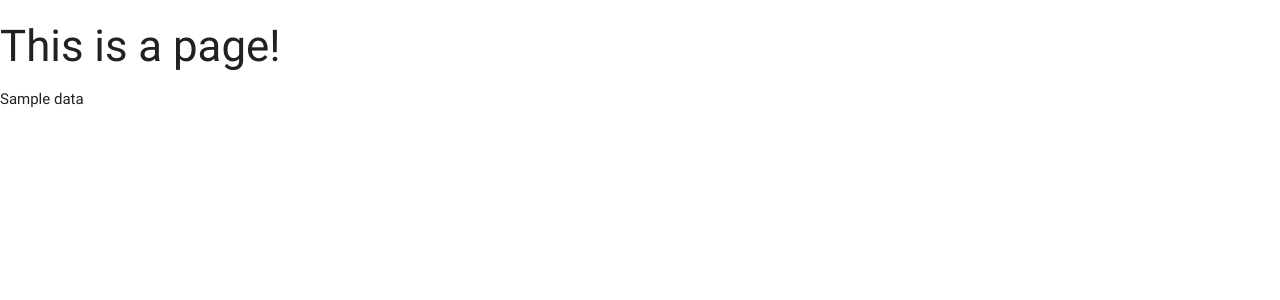
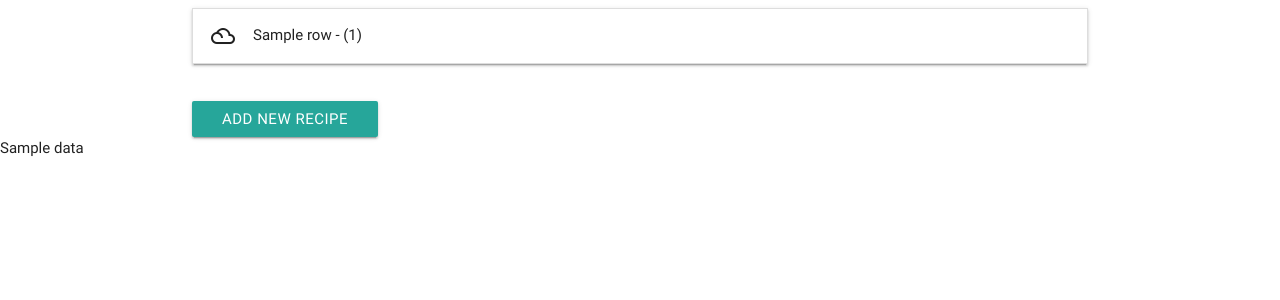
Before and after one commit to GarethMellon/data-centric-project, a Flask app: template templates/index.html in a window 1280 px wide. Shown: the top 300 px of the page. Run offline with Flask 2, Linux system fonts and the light colour scheme; the template is opened without the code that fills it: most values are stand-ins (such as "Sample title", 1, 10 or a date in 2020).

Commit message:
Added basic landing page displaying data

```diff
--- a/app.py
+++ b/app.py
@@ -26,11 +26,11 @@ def select_data(sql):
 
 @app.route('/')
 def index():
-    sql="select count(course.name), course.name as course_name , recipes.ID as recipes_ID, recipes.name as recipes_name from recipes JOIN course on recipes.ID = course.recipes_ID group by course.name;"
+    sql="select count(course.name) as count_course, course.name as course_name , recipes.ID as recipes_ID, recipes.name as recipes_name from recipes JOIN course on recipes.ID = course.recipes_ID group by course.name;"
     data = select_data(sql)
 
     return render_template("index.html",
-                            page_title="Home Page",
+                            page_title="Welcome to you're cooking recieps",
                             data = data)
 
 
--- a/templates/base.html
+++ b/templates/base.html
@@ -16,11 +16,15 @@
 
 <body>
 
-    {% block content %}
-
-    {% endblock %}
+    {% block content %} {% endblock %}
 
     <script src="https://code.jquery.com/jquery-3.3.1.min.js" integrity="sha256-FgpCb/KJQlLNfOu91ta32o/NMZxltwRo8QtmkMRdAu8=" crossorigin="anonymous"></script>
+    <script src="https://cdnjs.cloudflare.com/ajax/libs/materialize/0.100.2/js/materialize.min.js"></script>
+    <script type="text/javascript">
+        $(document).ready(function() {
+            $('.collapsible').collapsible();
+        });
+    </script>
 
 </body>
 
--- a/templates/index.html
+++ b/templates/index.html
@@ -1,9 +1,21 @@
-{% extends "base.html" %}
+{% extends "base.html" %} {% block content %}
 
-{% block content %}
 
-<h3>This is a page!</h3>
+<div class="container">
 
-{{ data }}
+    <ul class="collapsible" data-collapsible="accordion">
+        {% for row in data %}
+        <li>
+            <div class="collapsible-header"><i class="material-icons">filter_drama</i>{{ row.course_name }} - ({{ row.count_course }})</div>
+            <div class="collapsible-body"><span>{{ row.recipes_name }}</span>
+                <a href="#" class="btn"> View Recipe</a>
+            </div>
+        </li>
+        {% endfor %}
+    </ul>
+    <br>
+    <a href="#" class="btn"> Add New Recipe</a>
+</div>
 
-{% endblock %}
+
+{{ data }} {% endblock %}
```
